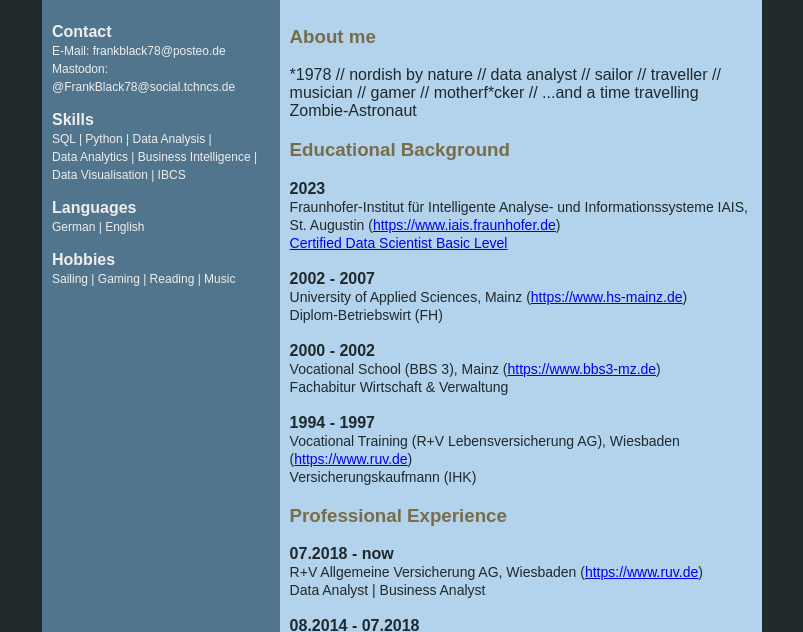
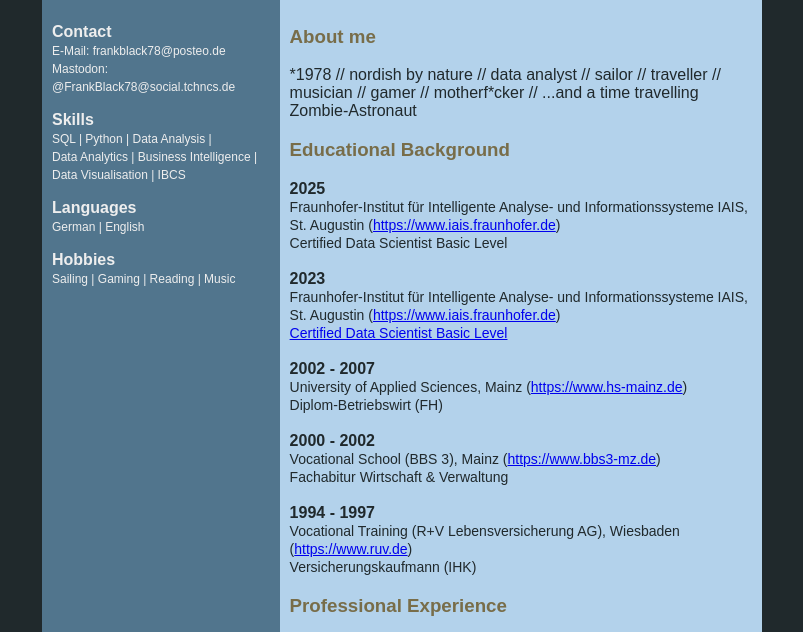
Before and after one commit to FrankBlack78/ContactCard, a plain HTML site: page index.html in a window 1280 px wide. Shown: the part 173-805 px from the top of the page, without its empty margins (248-1051 px from the left). Drawn offline with Linux system fonts and the light colour scheme.

Commit message:
Qualifikation 2025 ergänzt

```diff
--- a/index.html
+++ b/index.html
@@ -246,6 +246,11 @@ Structure of the Website:
         </p>
         <h3>Educational Background</h3>
         <p class="special-p">
+          <b>2025</b><br>
+          <span class="small-text">
+            Fraunhofer-Institut für Intelligente Analyse- und Informationssysteme IAIS, St. Augustin (<a href="https://www.iais.fraunhofer.de/" target="_blank">https://www.iais.fraunhofer.de</a>)<br>
+            Certified Data Scientist Basic Level
+          </span><br><br>
           <b>2023</b><br>
           <span class="small-text">
             Fraunhofer-Institut für Intelligente Analyse- und Informationssysteme IAIS, St. Augustin (<a href="https://www.iais.fraunhofer.de/" target="_blank">https://www.iais.fraunhofer.de</a>)<br>
```
